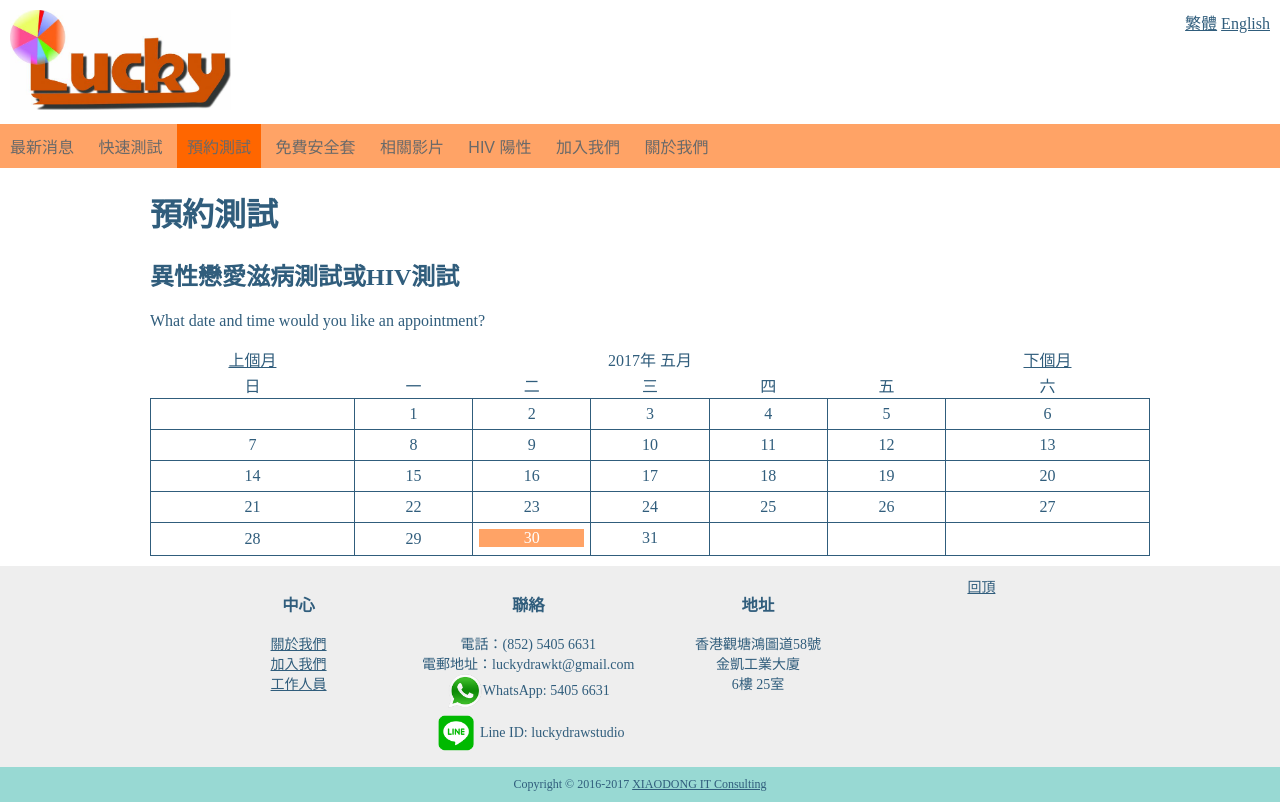
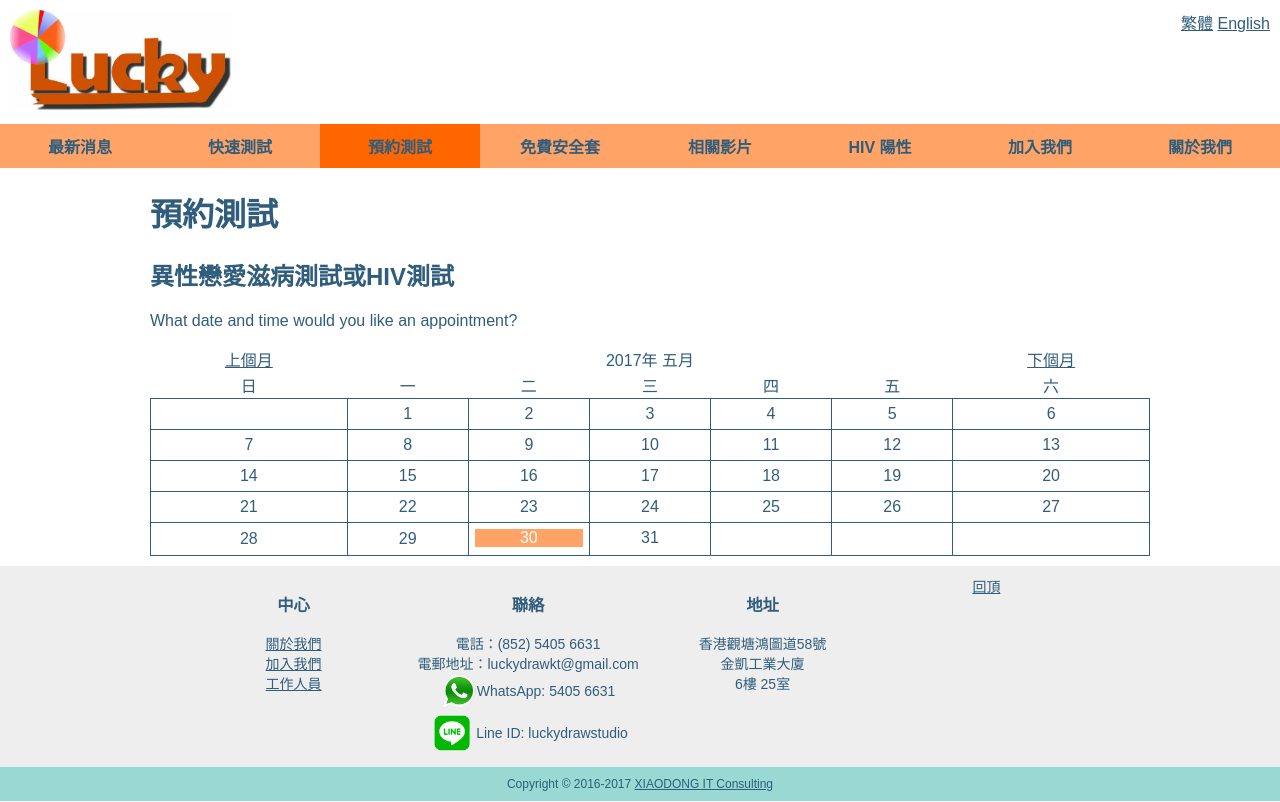
Before and after one commit to iunanton/luckydraw, a PHP site: page /booking.php in a window 1280 px wide. Run offline with PHP 8.4, Linux system fonts and the light colour scheme; tables that the repository leaves empty or names only in its code hold one stand-in row (values such as "Sample post"); data that the repository does not hold is empty.

Commit message:
Update nav bar

```diff
--- a/style.css
+++ b/style.css
@@ -1,8 +1,19 @@
 	body {
-		margin: 0 0 0 0;
+		margin: 0;
+		padding: 0;
+		font-family: sans-serif;
 		background-color: #FFFFFF;
 		color: #305D7C;
 	}
+
+	.container {
+		display: block;
+	}
+
+	a {
+		color: inherit;
+	}
+
 	header,
 	nav,
 	#wrapper,
@@ -34,28 +45,38 @@
 		display: block;
 		clear: both;
 	}
-	nav {
+
+	nav ul {
+		list-style-type: none;
+		padding: 0;
+		margin: 0;
 		background-color: #FFA366;
-		color: dimgrey;
-		font-family: sans-serif;
 	}
-	.nav-link {
+
+	.nav-bar li {
 		display: inline-block;
-		background-color: inherit;
-		color: inherit;
+		vertical-align: middle;
+		width: 12.5%;
+		box-sizing: border-box;
+		text-align: center;
 	}
-	.nav-link:hover {
+
+	nav a {
+		display: inline-block;
+		padding: 10px 0px 10px 0px;
+		width: 100%;
+		text-decoration: none;
+		font-weight: bold;
+	}
+
+	nav li.selected a {
 		background-color: #FF6600;
 	}
-	.nav-link.selected {
+
+	nav a:hover {
 		background-color: #FF6600;
 	}
-	.nav-link a{
-		display: inline-block;
-		padding: 10px 10px 10px 10px;
-		text-decoration: none;
-		color: inherit;
-	}
+
 	#wrapper {
 		width: 1000px;
 		margin-left: 150px;
--- a/view/navigation_bar.php
+++ b/view/navigation_bar.php
@@ -1,7 +1,7 @@
 <?php
 	switch($global_lang) {
 		case EN:
-			$news = "NEWS";
+			$news = "WHAT'S NEWS";
 			$rapid_test = "RAPID TEST";
 			$test_booking = "TEST BOOKING";
 			$free_condom = "FREE CONDOM";
@@ -49,12 +49,30 @@
 	}
 ?>
 <nav>
-	<div class="nav-link<?=$news_class_modifier; ?>" id="news"><a href="news.php?lang=<?=$global_lang ?>"><?= $news; ?></a></div>
-	<div class="nav-link<?=$rapid_test_class_modifier; ?>" id="rapid-test"><a href="rapid_test.php?lang=<?=$global_lang ?>"><?= $rapid_test; ?></a></div>
-	<div class="nav-link<?=$booking_class_modifier; ?>" id="test-booking"><a href="booking.php?lang=<?=$global_lang ?>"><?= $test_booking; ?></a></div>
-	<div class="nav-link<?=$free_condom_class_modifier; ?>" id="free-condom"><a href="free_condom.php?lang=<?=$global_lang ?>"><?=$free_condom; ?></a></div>
-	<div class="nav-link<?=$videos_class_modifier; ?>" id="videos"><a href="videos.php?lang=<?=$global_lang ?>"><?=$videos; ?></a></div>
-	<div class="nav-link<?=$hiv_pos_class_modifier; ?>" id="hiv-pos"><a href="hiv_pos.php?lang=<?=$global_lang ?>"><?=$hiv_pos; ?></a></div>
-	<div class="nav-link<?=$join_us_class_modifier; ?>" id="join-us"><a href="join_us.php?lang=<?=$global_lang ?>"><?=$join_us; ?></a></div>
-	<div class="nav-link<?=$about_us_class_modifier; ?>" id="about-us"><a href="about_us.php?lang=<?=$global_lang ?>"><?= $about_US; ?></a></div>
+	<ul class="nav-bar"
+		><li class="nav-link<?=$news_class_modifier; ?>">
+			<a href="news.php"><?= $news; ?></a>
+		</li
+		><li class="nav-link<?=$rapid_test_class_modifier; ?>">
+			<a href="rapid_test.php"><?= $rapid_test; ?></a>
+		</li
+		><li class="nav-link<?=$booking_class_modifier; ?>">
+			<a href="booking.php"><?= $test_booking; ?></a>
+		</li
+		><li class="nav-link<?=$free_condom_class_modifier; ?>">
+			<a href="free_condom.php"><?=$free_condom; ?></a>
+		</li
+		><li class="nav-link<?=$videos_class_modifier; ?>">
+			<a href="videos.php"><?=$videos; ?></a>
+		</li
+		><li class="nav-link<?=$hiv_pos_class_modifier; ?>">
+			<a href="hiv_pos.php"><?=$hiv_pos; ?></a>
+		</li
+		><li class="nav-link<?=$join_us_class_modifier; ?>">
+			<a href="join_us.php"><?=$join_us; ?></a>
+		</li
+		><li class="nav-link<?=$about_us_class_modifier; ?>">
+			<a href="about_us.php"><?= $about_US; ?></a>
+		</li
+	></ul>
 </nav>
```
